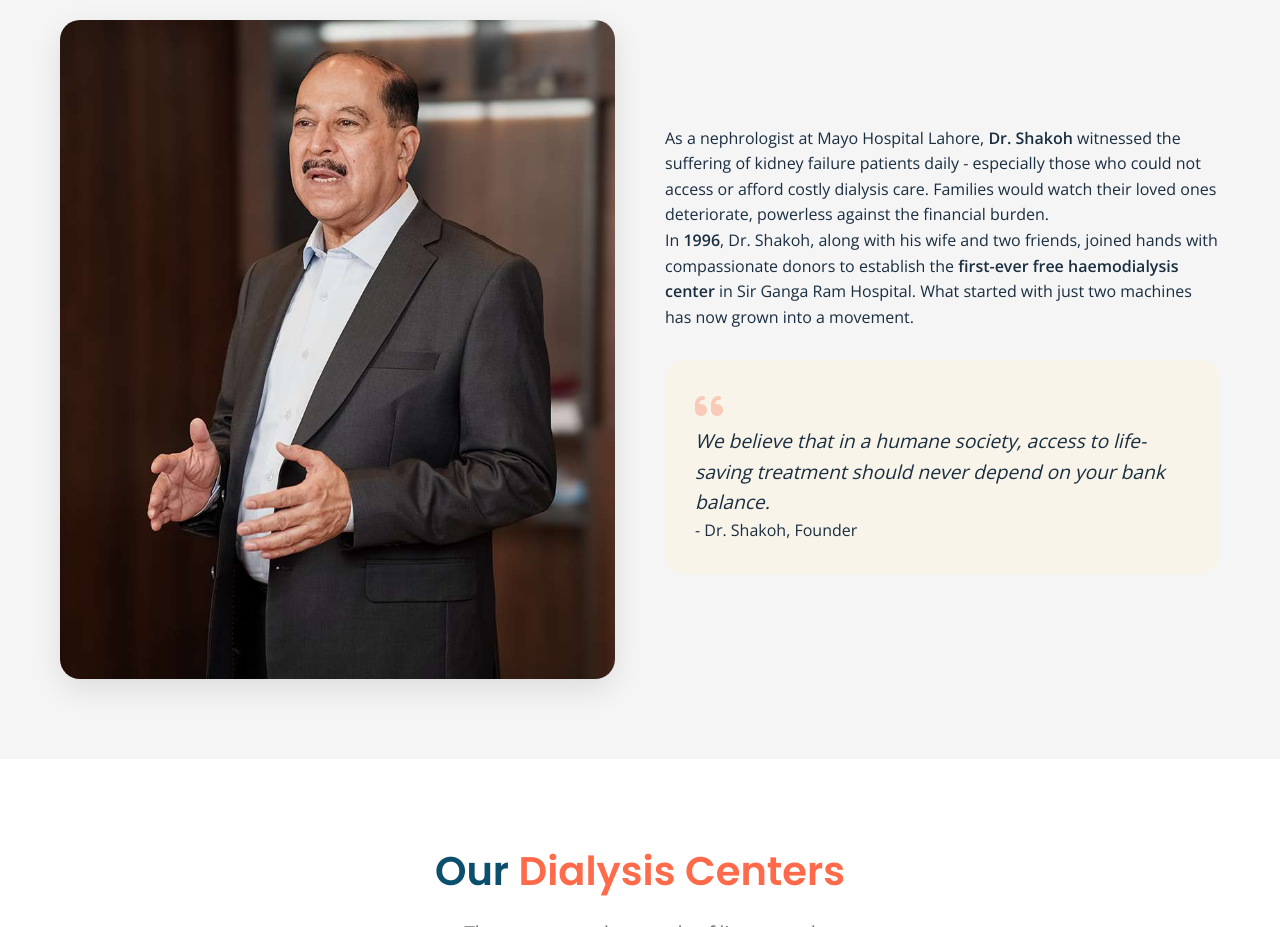
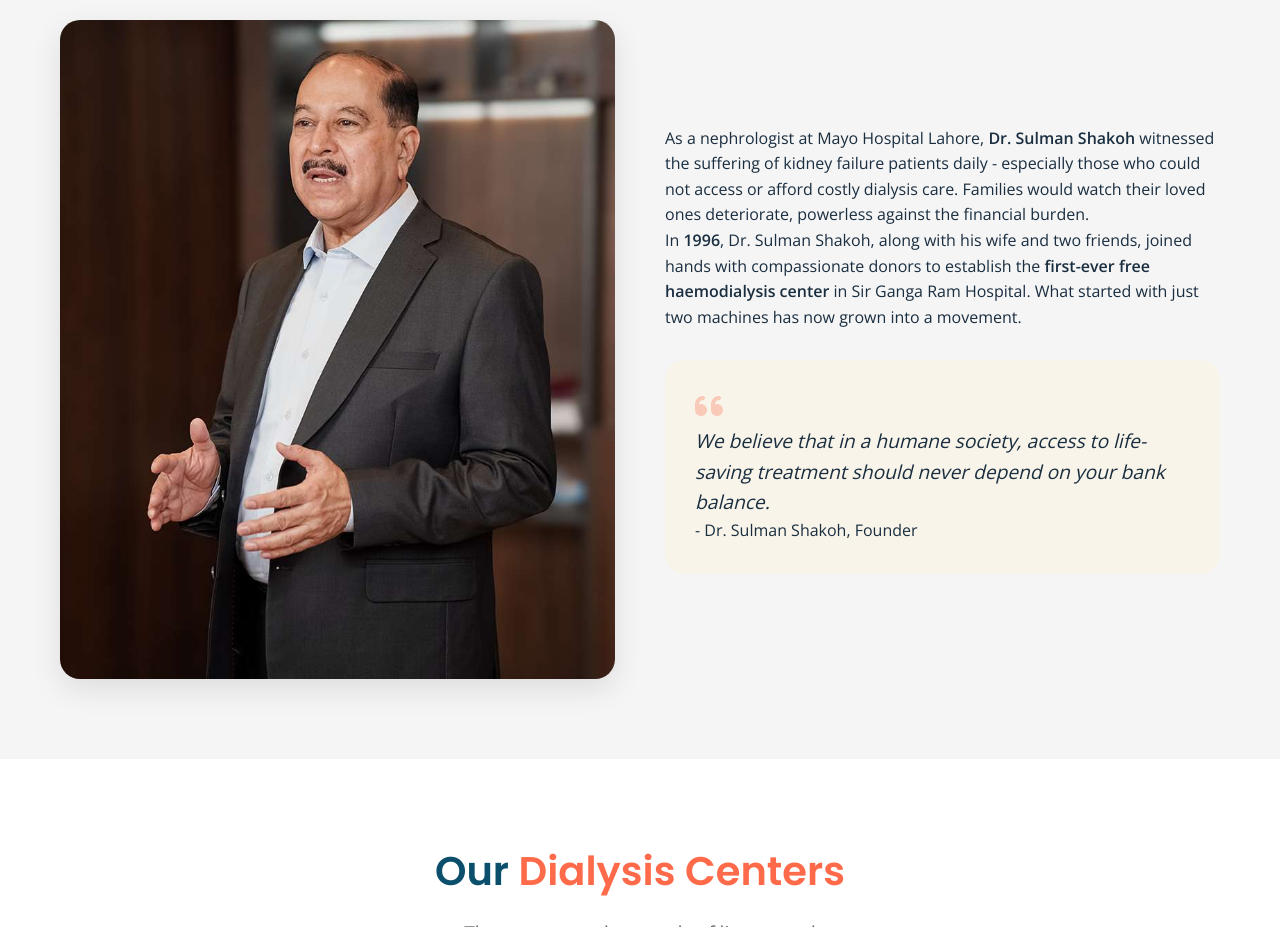
Before and after one commit to adnan3058/Hope-Kidney-Foundation, a plain HTML site: page index.html in a window 1280 px wide. Shown: the part 1700-2627 px from the top of the page. Drawn offline with nearby package versions, Linux system fonts and the light colour scheme.

Commit message:
Update index.html

```diff
--- a/index.html
+++ b/index.html
@@ -851,12 +851,12 @@
                         <img src="2.jpg" alt="Dr. Sulman Shakoh">
                     </div>
                     <div class="story-text">
-                        <p>As a nephrologist at Mayo Hospital Lahore, <strong>Dr. Shakoh</strong> witnessed the suffering of kidney failure patients daily - especially those who could not access or afford costly dialysis care. Families would watch their loved ones deteriorate, powerless against the financial burden.</p>
-                        <p>In <strong>1996</strong>, Dr. Shakoh, along with his wife and two friends, joined hands with compassionate donors to establish the <strong>first-ever free haemodialysis center</strong> in Sir Ganga Ram Hospital. What started with just two machines has now grown into a movement.</p>
+                        <p>As a nephrologist at Mayo Hospital Lahore, <strong>Dr. Sulman Shakoh</strong> witnessed the suffering of kidney failure patients daily - especially those who could not access or afford costly dialysis care. Families would watch their loved ones deteriorate, powerless against the financial burden.</p>
+                        <p>In <strong>1996</strong>, Dr. Sulman Shakoh, along with his wife and two friends, joined hands with compassionate donors to establish the <strong>first-ever free haemodialysis center</strong> in Sir Ganga Ram Hospital. What started with just two machines has now grown into a movement.</p>
                         <div class="story-highlight">
                             <i class="fas fa-quote-left"></i>
                             <p>We believe that in a humane society, access to life-saving treatment should never depend on your bank balance.</p>
-                            <span>- Dr. Shakoh, Founder</span>
+                            <span>- Dr. Sulman Shakoh, Founder</span>
                         </div>
                     </div>
                 </div>
```
